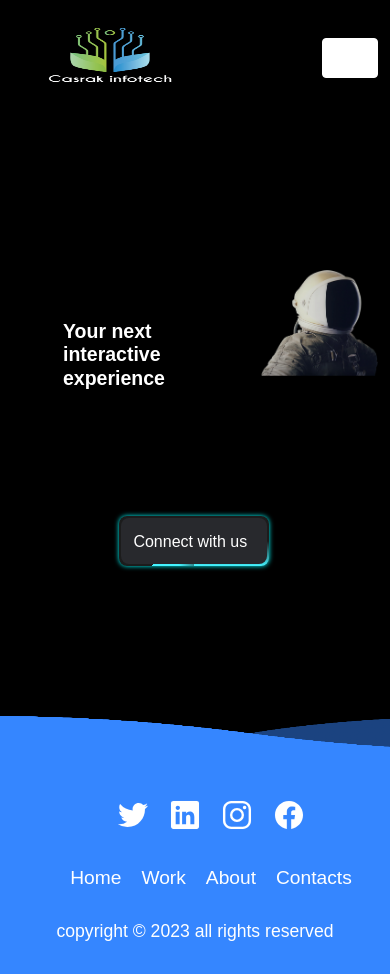
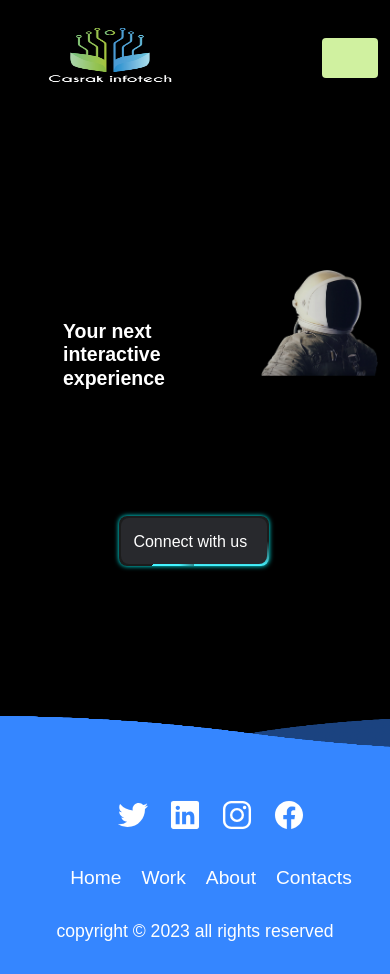
Before and after one commit to developernaren1/Itkeeda_web, a plain HTML site: page index.html in a window 390 px wide. Drawn offline with nearby package versions, Linux system fonts and the light colour scheme.

Commit message:
Update index.html

```diff
--- a/index.html
+++ b/index.html
@@ -14,7 +14,7 @@
     <nav class="navbar navbar-expand-lg fixed-top" >
         <div class="container">
             <a href="index.html"><img src="images/Casrak infotech 2-01.png" alt="" style = "height: 100px; width: 200px;"></a>
-          <button style="border-color: white; background-color: white;" class="navbar-toggler" type="button" data-bs-toggle="collapse" data-bs-target="#navbarSupportedContent" aria-controls="navbarSupportedContent" aria-expanded="false" aria-label="Toggle navigation">
+          <button style=" background-color: rgb(208, 241, 160);" class="navbar-toggler" type="button" data-bs-toggle="collapse" data-bs-target="#navbarSupportedContent" aria-controls="navbarSupportedContent" aria-expanded="false" aria-label="Toggle navigation">
             <span class="navbar-toggler-icon"></span>
           </button>
           <div class="collapse navbar-collapse" id="navbarSupportedContent">
```
